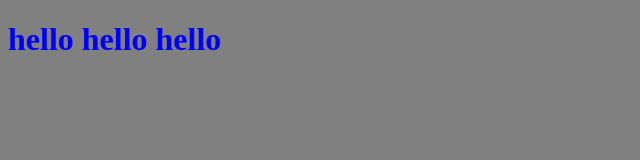
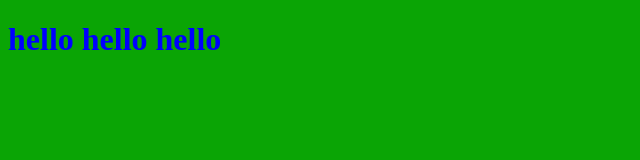
Before and after one commit to abdou-bs/projet-1, a plain HTML site: page index.html in a window 1280 px wide. Shown: the whole page, without its empty margins (0-640 px from the left). Drawn offline with Linux system fonts and the light colour scheme.

Commit message:
test sur copier nmbr1

```diff
--- a/page1.css
+++ b/page1.css
@@ -1,5 +1,5 @@
 body{
-    background-color: grey;
+    background-color: rgb(10, 165, 5);
 
 }
 h1{
```
